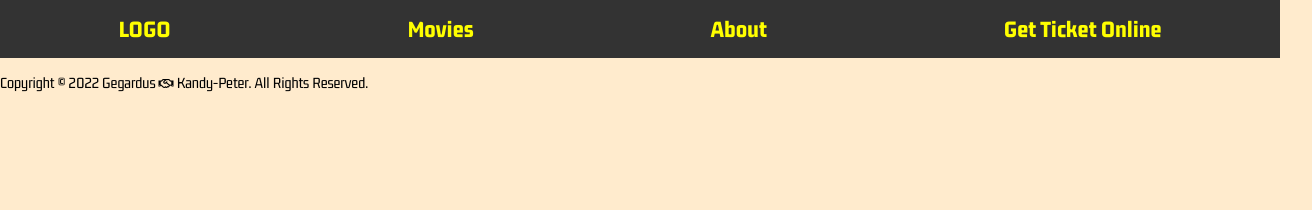
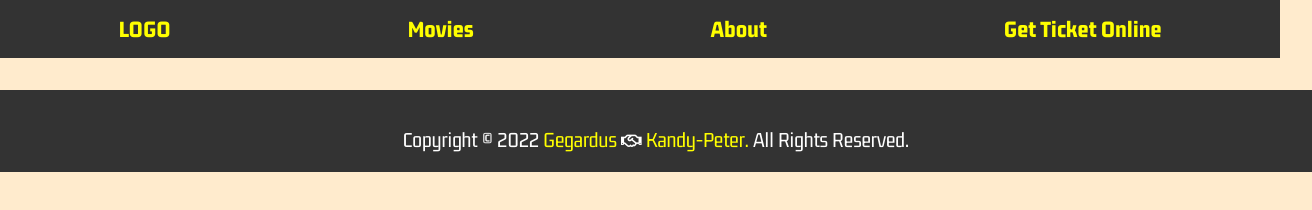
Before and after one commit to Gegardus/JS-Capstone-Webapp, a website built with webpack: page src/index.html in a window 1280 px wide. Shown: the whole page, 1312 px wide, since content can reach past the window. Built offline with nearby package versions, Linux system fonts and the light colour scheme.

Commit message:
add footer style and repo links

```diff
--- a/src/index.html
+++ b/src/index.html
@@ -24,7 +24,7 @@
     </header>
     <footer>
       <div class="footer">
-        <p>Copyright &copy; 2022 Gegardus <i class="far fa-handshake fa-xs"></i> Kandy-Peter. All Rights Reserved.</p>
+        <p>Copyright &copy; 2022 <a href="">Gegardus</a> <i class="far fa-handshake fa-xs"></i> <a href="https://github.com/Kandy-Peter">Kandy-Peter.</a> All Rights Reserved.</p>
       </div>
     </footer>
   </body>
--- a/src/style.css
+++ b/src/style.css
@@ -37,3 +37,20 @@ nav ul li a {
 nav ul ul > li:hover {
   background-color: #111111;
 }
+
+footer {
+  width: 100%;
+  height: 50px;
+  color: #fff;
+  font-size: 22px;
+  background: #333;
+  text-align: center;
+  padding: 1rem;
+  margin-top: 2rem;
+
+}
+
+footer p a {
+  text-decoration: none;
+  color: yellow;
+}
```
